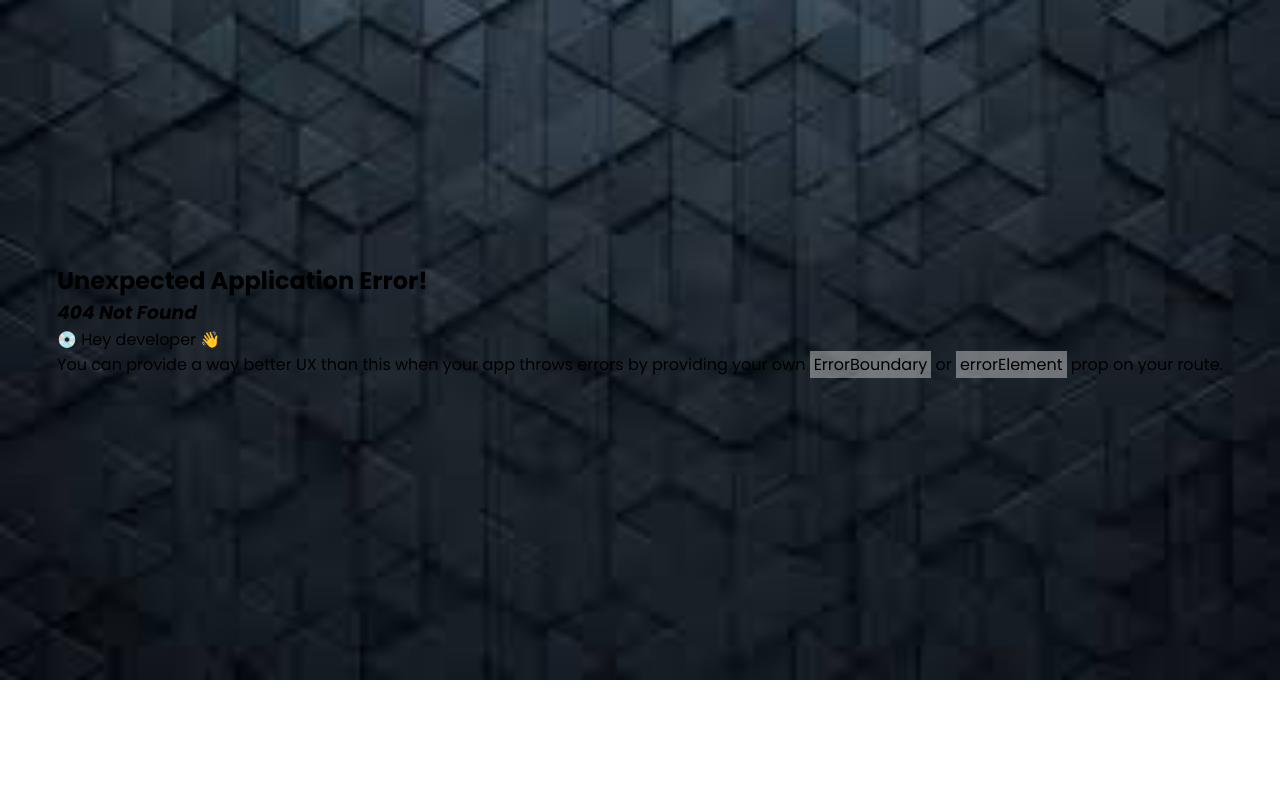
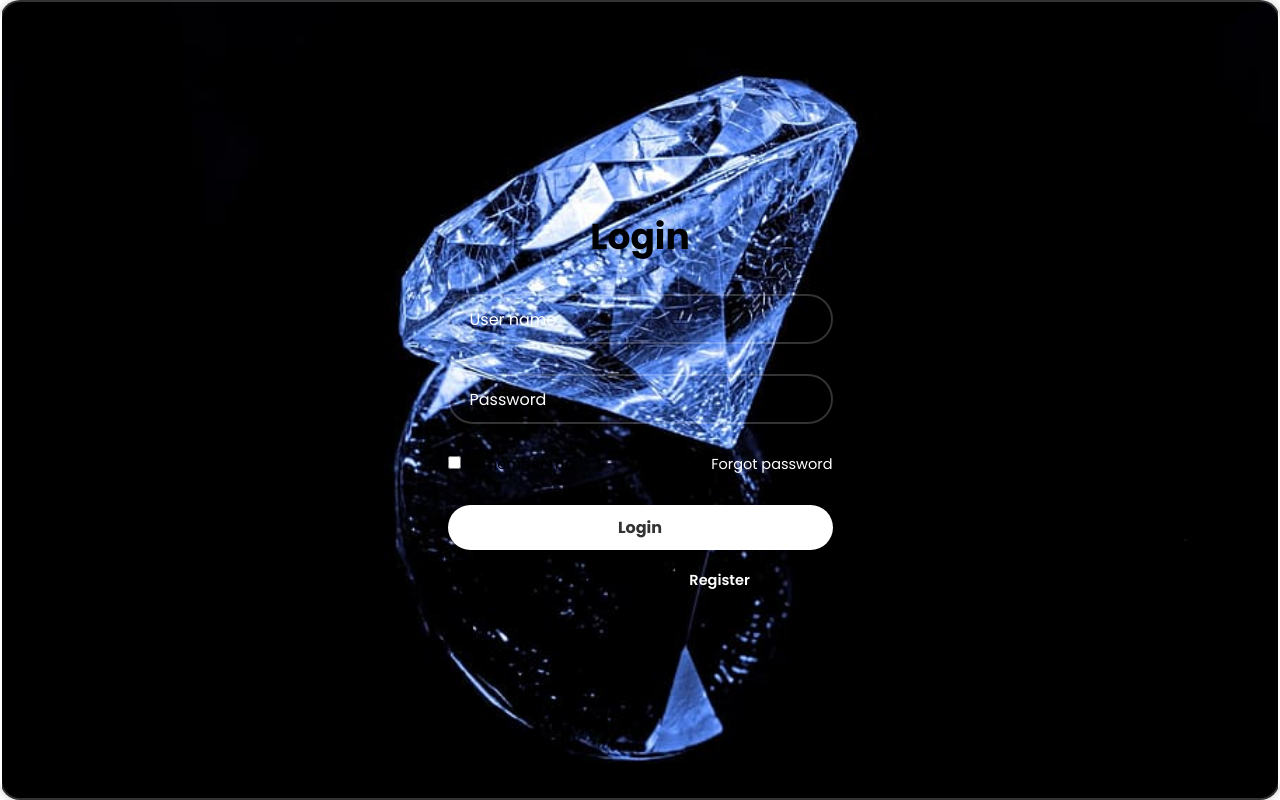
Before and after one commit to server-craftsman/TheDiamondShop_Frontend_NJS1805, a React (Vite) app: page /login in a window 1280 px wide. Before the commit this address had no page. Built offline with nearby package versions, Linux system fonts and the light colour scheme.

Commit message:
reup-login

```diff
--- a/src/App.jsx
+++ b/src/App.jsx
@@ -5,8 +5,11 @@ function App() {
   const router = createBrowserRouter([
     {
       path: "/",
+      element: <HomePage />,
+    },
+    {
+      path: "/login",
       element: <LoginPage />,
-      //  element: <HomePage />,
     },
   ]);
 
--- a/src/main.scss
+++ b/src/main.scss
@@ -8,12 +8,12 @@
 }
 
 body {
-  display: flex;
-  justify-content: center;
-  align-items: center;
-  min-height: 80vh;
-  background:url(./components/assets/iron.jpg)
-  no-repeat;
-  background-size: cover ;
-  background-position: center ;
+  // display: flex;
+  // justify-content: center;
+  // align-items: center;
+  // min-height: 80vh;
+  // background:url(./components/assets/iron.jpg)
+  // no-repeat;
+  // background-size: cover ;
+  // background-position: center ;
 }
--- a/src/pages/login-page/index.jsx
+++ b/src/pages/login-page/index.jsx
@@ -1,6 +1,6 @@
 import { Link } from "react-router-dom";
 import "./index.scss";
-import { UserOutlined,LockOutlined } from "@ant-design/icons";
+import { UserOutlined, LockOutlined } from "@ant-design/icons";
 const LoginForm = () => {
   return (
     <div className="login">
@@ -8,11 +8,11 @@ const LoginForm = () => {
         <h1>Login</h1>
         <div className="input-box">
           <input type="text" placeholder="User name" required />
-          <UserOutlined className="icon"/>
+          <UserOutlined className="icon" />
         </div>
         <div className="input-box">
           <input type="password" placeholder="Password" required />
-          <LockOutlined className="icon"/>
+          <LockOutlined className="icon" />
         </div>
         <div className="remember-forgot">
           <label>
@@ -26,7 +26,7 @@ const LoginForm = () => {
         </div>
         <div className="register-link">
           <p>
-            Don't have an account?<Link className="register"> Register</Link>
+            Create new account?<Link className="register"> Register</Link>
           </p>
         </div>
       </form>
--- a/src/pages/login-page/index.scss
+++ b/src/pages/login-page/index.scss
@@ -1,12 +1,23 @@
 .login {
-    width: 420px;
+    width: 100vw;
+    height: 100vh;
+    display: flex;
+
+    justify-content: center;
+    align-items: center;
+
     background:transparent ;
     border: 2px solid rgba(255, 255, 255, .2);
     backdrop-filter: blur(30px);
     box-shadow: 0 0 10px rgba(0, 0, 0, .2);
-    color: #fff;
     border-radius: 20px;
     padding: 30px 40px;
+
+    min-height: 80vh;
+    background:url(../../components/assets/diamond-blackt.jpg)
+    no-repeat;
+    background-size: cover ;
+    background-position: center ;
 
     & h1{
         font-size: 36px;
```
Also changed, not shown: src/components/carousel/index.jsx (+1 -1 lines).
